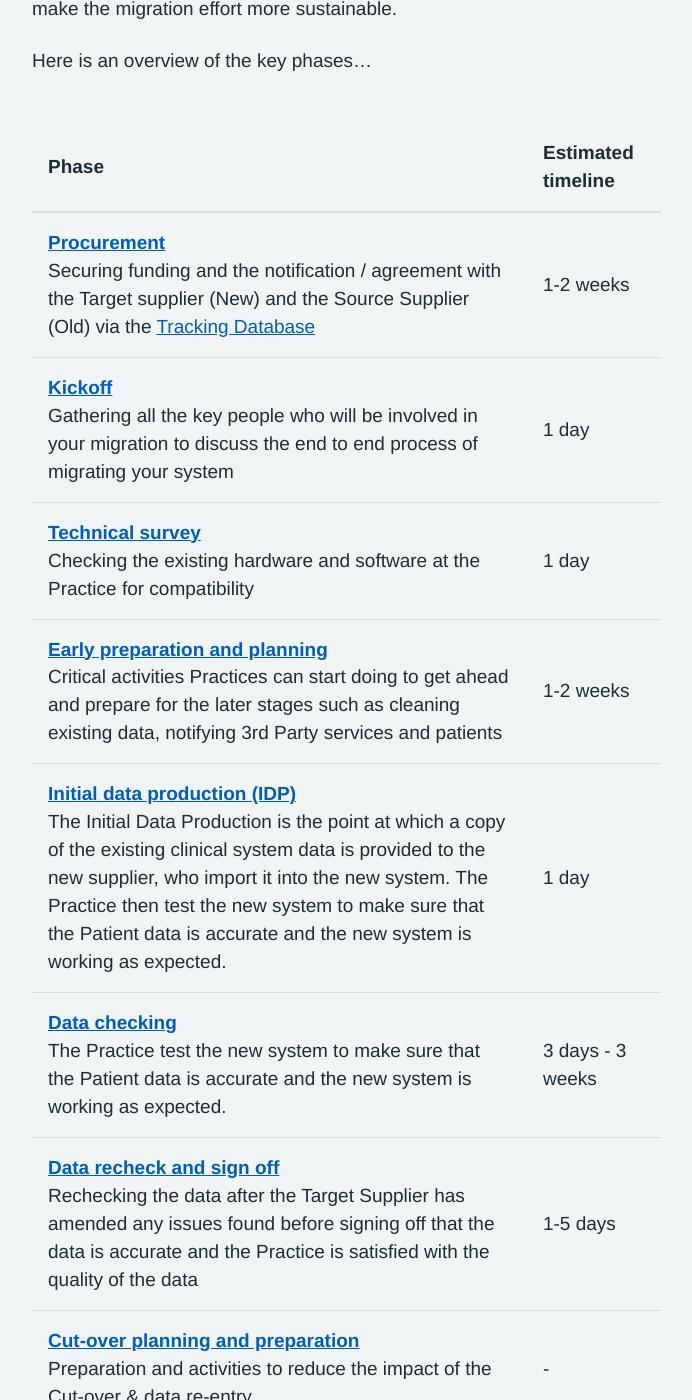
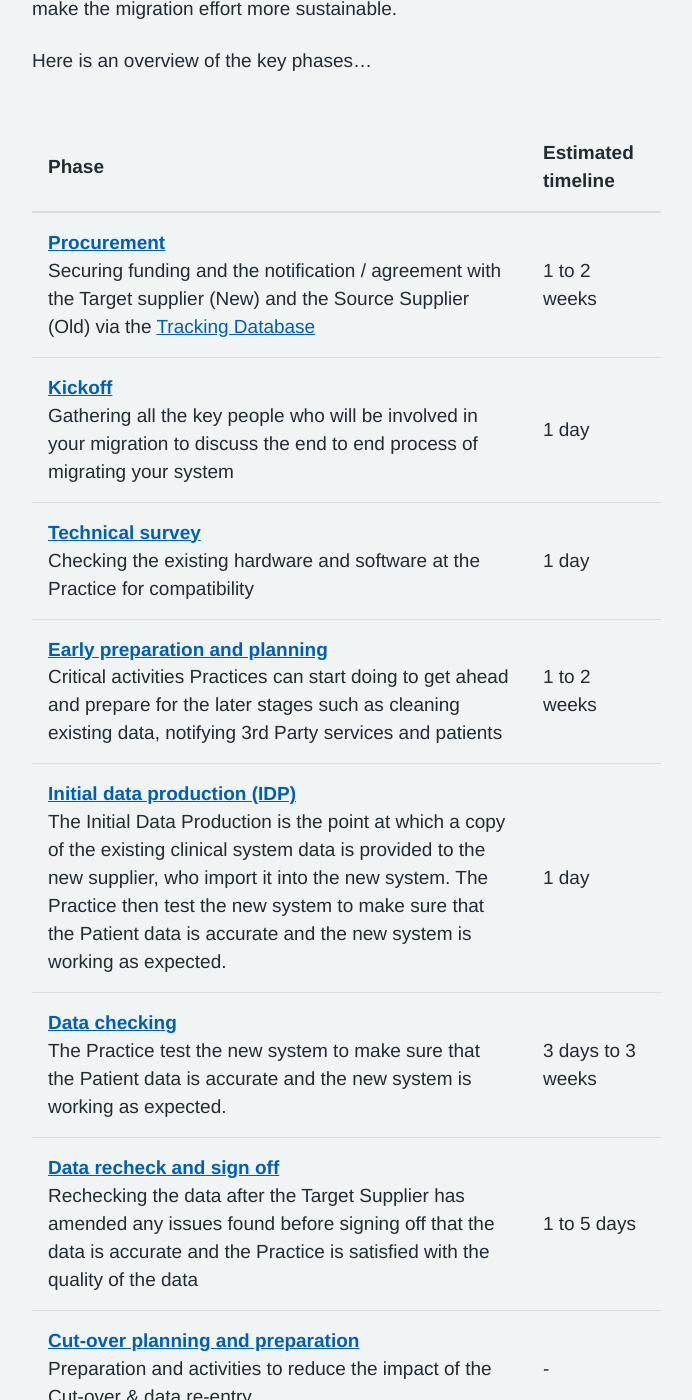
Before and after one commit to nhsconnect/prm-practice-migration, a Jekyll site: the page built from guide/index.md, in a window 1280 px wide and 1400 px high, scrolled down 1162 px. Shown: the whole window, without its empty margins (128-820 px from the left). Built offline with Jekyll 4.4.1, drawn with Linux system fonts in a browser that asks for light colours; some web fonts are replaced; some of the changed text lies outside the part shown.

Commit message:
[PT] updated table for conistency in timeline description

```diff
--- a/guide/index.md
+++ b/guide/index.md
@@ -29,18 +29,18 @@ Here is an overview of the key phases...
 
 | Phase                                                    | Estimated timeline |
 |----------------------------------------------------------|--------------------|
-| __[Procurement](#ready-to-get-started)__ <br>Securing funding and the notification / agreement with the Target supplier (New) and the Source Supplier (Old) via the [Tracking Database](#register-the-migration-on-the-tracking-database) | 1-2 weeks |
+| __[Procurement](#ready-to-get-started)__ <br>Securing funding and the notification / agreement with the Target supplier (New) and the Source Supplier (Old) via the [Tracking Database](#register-the-migration-on-the-tracking-database) | 1 to 2 weeks |
 | __[Kickoff](/prm-practice-migration/guide/kickoff)__ <br>Gathering all the key people who will be involved in your migration to discuss the end to end process of migrating your system    | 1 day |
 | __[Technical survey](/prm-practice-migration/guide/technical-survey)__ <br>Checking the existing hardware and software at the Practice for compatibility | 1 day |
-| __[Early preparation and planning](/prm-practice-migration/guide/early-prep-and-planning)__ <br>Critical activities Practices can start doing to get ahead and prepare for the later stages such as cleaning existing data, notifying 3rd Party services and patients | 1-2 weeks |
+| __[Early preparation and planning](/prm-practice-migration/guide/early-prep-and-planning)__ <br>Critical activities Practices can start doing to get ahead and prepare for the later stages such as cleaning existing data, notifying 3rd Party services and patients | 1 to 2 weeks |
 | __[Initial data production (IDP)](/prm-practice-migration/guide/initial-data-production)__ <br>The Initial Data Production is the point at which a copy of the existing clinical system data is provided to the new supplier, who import it into the new system. The Practice then test the new system to make sure that the Patient data is accurate and the new system is working as expected. | 1 day |
-| __[Data checking](/prm-practice-migration/guide/initial-data-production#data-checking)__ <br>The Practice test the new system to make sure that the Patient data is accurate and the new system is working as expected. | 3 days - 3 weeks |
-| __[Data recheck and sign off](/prm-practice-migration/guide/initial-data-production#data-checking)__ <br>Rechecking the data after the Target Supplier has amended any issues found before signing off that the data is accurate and the Practice is satisfied with the quality of the data | 1-5 days |
+| __[Data checking](/prm-practice-migration/guide/initial-data-production#data-checking)__ <br>The Practice test the new system to make sure that the Patient data is accurate and the new system is working as expected. | 3 days to 3 weeks |
+| __[Data recheck and sign off](/prm-practice-migration/guide/initial-data-production#data-checking)__ <br>Rechecking the data after the Target Supplier has amended any issues found before signing off that the data is accurate and the Practice is satisfied with the quality of the data | 1 to 5 days |
 | __[Cut-over planning and preparation](/prm-practice-migration/guide/planning-for-cut-over)__ <br>Preparation and activities to reduce the impact of the Cut-over & data re-entry | - |
 | __[Final data production](/prm-practice-migration/guide/cutover-and-go-live#final-data-production)__ <br> Practice staff cease to use Source system or continue using source system knowing that the data entered will not be migrated. The final data extract is provided to the new supplier, who import it into the new system.| 1 day |
 | __[Cut-over period](/prm-practice-migration/guide/cutover-and-go-live)__ <br> Manual processes are put in place whilst the Practice check the data accuracy on the new system and receive training | 3 days to 2 weeks |
 | __[Go Live](/prm-practice-migration/guide/cutover-and-go-live#sign-off-go-live-data)__ <br> The point at which the Practice signs off that the data is accurate and starts to use the new system as the primary system | 1 day |
-| __[Post Go Live](/prm-practice-migration/guide/post-go-live)__ <br> Practice staff re-enter data for Appointments, Prescriptions etc that took place during the Cut-over period | 5 days - 2 weeks |
+| __[Post Go Live](/prm-practice-migration/guide/post-go-live)__ <br> Practice staff re-enter data for Appointments, Prescriptions etc that took place during the Cut-over period | 5 days to 2 weeks |
 | __[End of migration](/prm-practice-migration/guide/wrap-up-your-migration)__ <br> The point at which all data has been re-entered, training receiced and the Practice is comfortably using the new system. Access to the old system has ended and the new system has been officially signed off by the practice| - |
 
 
```
